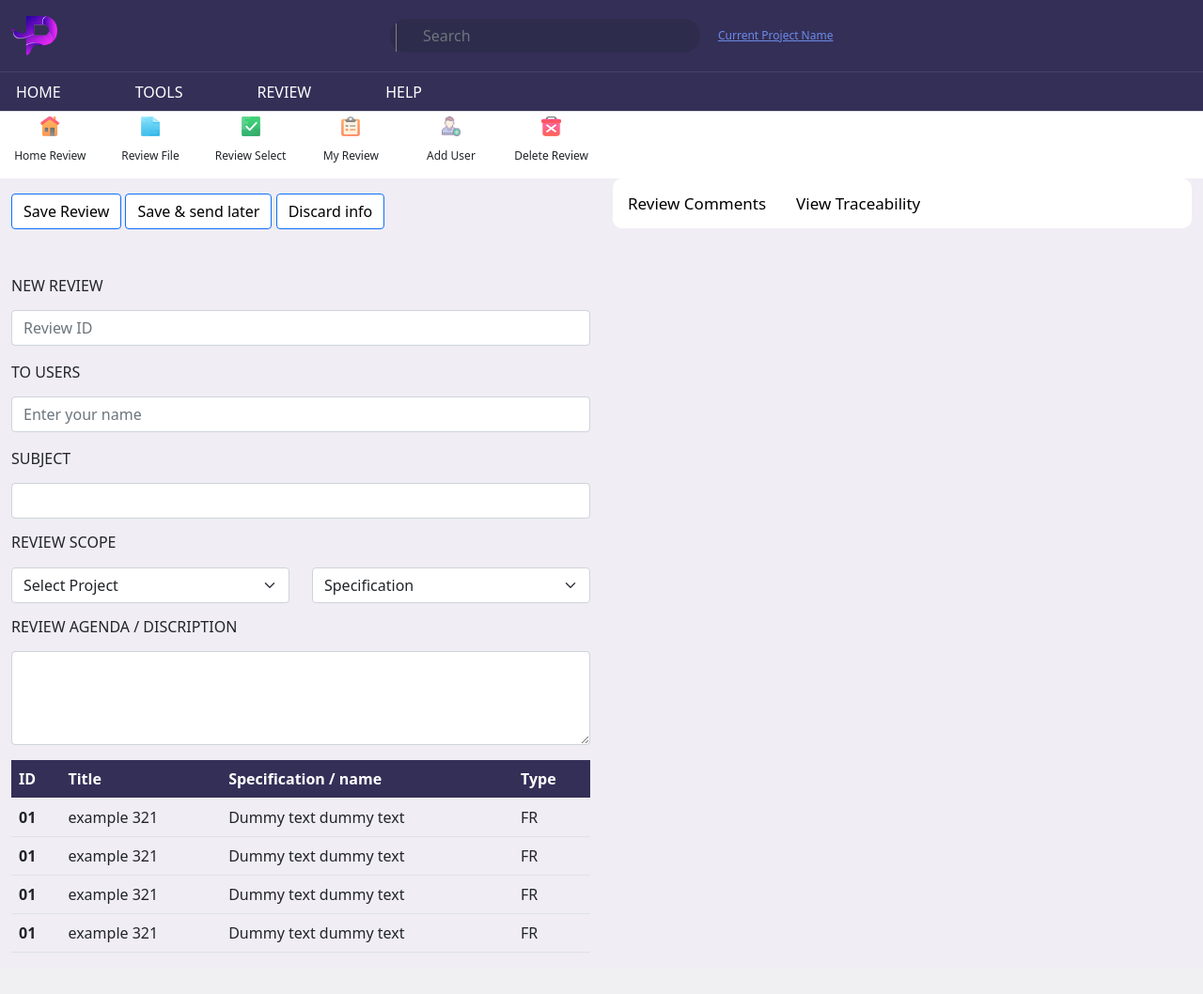
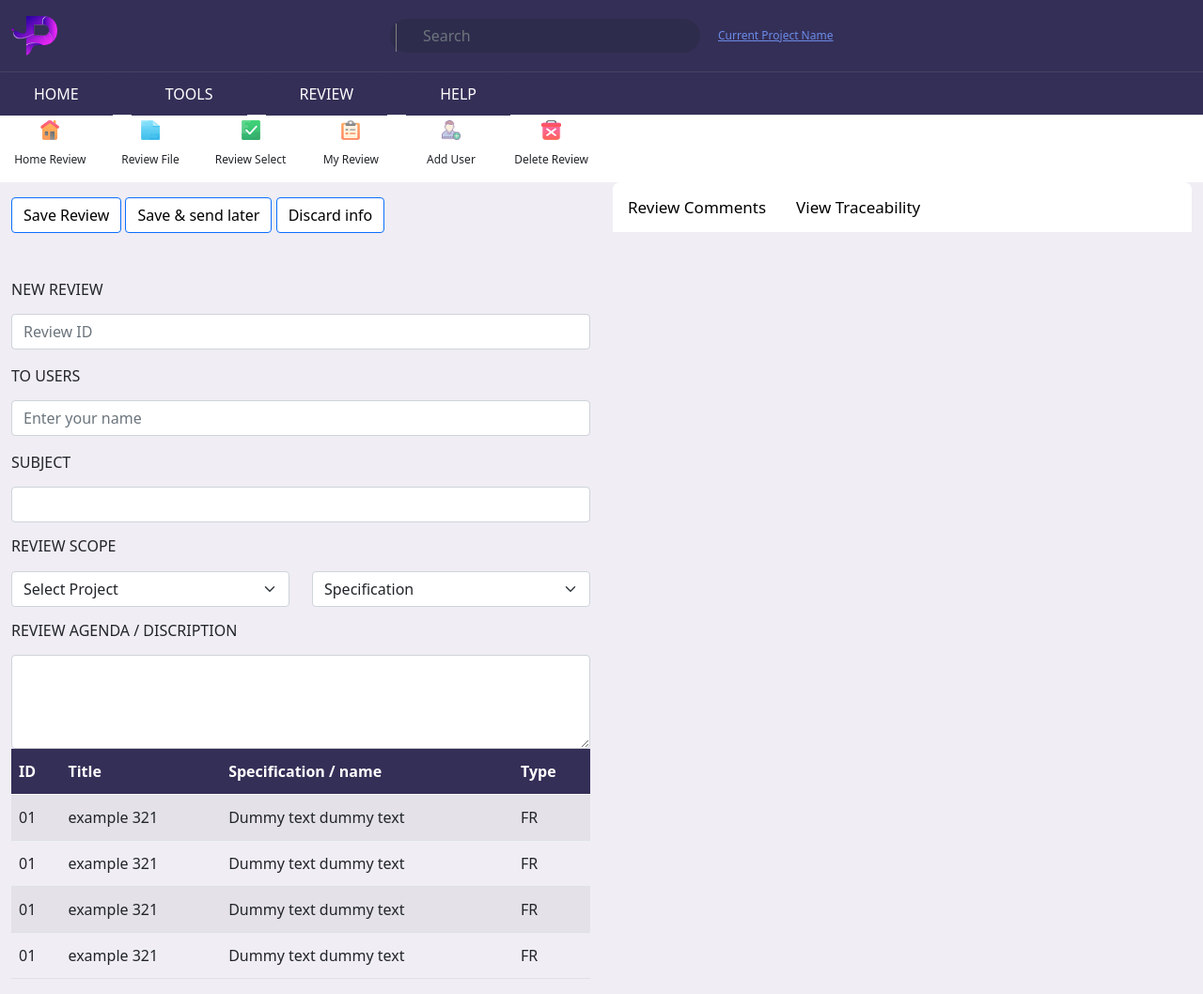
Before and after one commit to shehmirkz/current-project, a PHP site: page / in a window 1280 px wide. Shown: the whole page at 94% size. Before the commit the page ends 1014 px from the top, so only its background shows below. Run offline with PHP 8.4, Linux system fonts and the light colour scheme; some libraries are stand-ins or nearby versions.

Commit message:
todays last commit

```diff
--- a/index.html
+++ b/index.html
@@ -110,10 +110,10 @@
 
                             <nav>
                                 <div class="nav nav-tabs" id="nav-tab" role="tablist">
-                                  <button class="nav-link tab-button" id="nav-home-tab" data-bs-toggle="tab" data-bs-target="#nav-home" type="button" role="tab" aria-controls="nav-home" aria-selected="true">HOME</button>
-                                  <button class="nav-link tab-button" id="nav-profile-tab" data-bs-toggle="tab" data-bs-target="#nav-profile" type="button" role="tab" aria-controls="nav-profile" aria-selected="false">TOOLS</button>
-                                  <button class="nav-link tab-button" id="nav-contact-tab" data-bs-toggle="tab" data-bs-target="#nav-contact" type="button" role="tab" aria-controls="nav-contact" aria-selected="false">REVIEW</button>
-                                  <button class="nav-link tab-button" id="nav-help-tab" data-bs-toggle="tab" data-bs-target="#nav-help" type="button" role="tab" aria-controls="nav-help" aria-selected="false">HELP</button>
+                                  <button class="nav-link tab-buttons" id="nav-home-tab" data-bs-toggle="tab" data-bs-target="#nav-home" type="button" role="tab" aria-controls="nav-home" aria-selected="true">HOME</button>
+                                  <button class="nav-link tab-buttons" id="nav-profile-tab" data-bs-toggle="tab" data-bs-target="#nav-profile" type="button" role="tab" aria-controls="nav-profile" aria-selected="false">TOOLS</button>
+                                  <button class="nav-link tab-buttons" id="nav-contact-tab" data-bs-toggle="tab" data-bs-target="#nav-contact" type="button" role="tab" aria-controls="nav-contact" aria-selected="false">REVIEW</button>
+                                  <button class="nav-link tab-buttons" id="nav-help-tab" data-bs-toggle="tab" data-bs-target="#nav-help" type="button" role="tab" aria-controls="nav-help" aria-selected="false">HELP</button>
                                 </div>
                               </nav>
 
@@ -124,17 +124,17 @@
                                     <div class="row text-center tab-background g-0">
                                         <div class="col-xs-12 col-sm-12 col-md-12 col-lg-6">
                                             <div class="row g-0">
-                                                <div class="col-xs-6 col-sm-4 col-md-4 col-lg-2"> <img class="menu-image img-fluid" src="./icons8-home-64.png" alt=""> <p class="menu-text">Home Review</p>
+                                                <div class="col-xs-6 col-sm-4 col-md-4 col-lg-2" id="menuhover"> <img class="menu-image img-fluid" src="./icons8-home-64.png" alt=""> <p class="menu-text">Home Review</p>
                                                 </div>
-                                                <div class="col-xs-6 col-sm-4 col-md-4 col-lg-2"> <img class="menu-image img-fluid" src="./icons8-file-64.png" alt=""> <p class="menu-text">Review File</p>
+                                                <div class="col-xs-6 col-sm-4 col-md-4 col-lg-2" id="menuhover"> <img class="menu-image img-fluid" src="./icons8-file-64.png" alt=""> <p class="menu-text">Review File</p>
                                                 </div>
-                                                <div class="col-xs-6 col-sm-4 col-md-4 col-lg-2"><img class="menu-image img-fluid" src="./icons8-checked-64.png" alt=""> <p class="menu-text">Review Select</p>
+                                                <div class="col-xs-6 col-sm-4 col-md-4 col-lg-2" id="menuhover"><img class="menu-image img-fluid" src="./icons8-checked-64.png" alt=""> <p class="menu-text">Review Select</p>
                                                 </div>
-                                                <div class="col-xs-6 col-sm-4 col-md-4 col-lg-2"><img class="menu-image img-fluid" src="./icons8-survey-64.png" alt=""> <p class="menu-text">My Review</p>
+                                                <div class="col-xs-6 col-sm-4 col-md-4 col-lg-2" id="menuhover"><img class="menu-image img-fluid" src="./icons8-survey-64.png" alt=""> <p class="menu-text">My Review</p>
                                                 </div>
-                                                <div class="col-xs-6 col-sm-4 col-md-4 col-lg-2"><img class="menu-image img-fluid" src="./icons8-add-user-male-64.png" alt=""> <p class="menu-text">Add User</p>
+                                                <div class="col-xs-6 col-sm-4 col-md-4 col-lg-2" id="menuhover"><img class="menu-image img-fluid" src="./icons8-add-user-male-64.png" alt=""> <p class="menu-text">Add User</p>
                                                 </div>
-                                                <div class="col-xs-6 col-sm-4 col-md-4 col-lg-2"><img class="menu-image img-fluid" src="./icons8-delete-bin-64.png" alt=""> <p class="menu-text">Delete Review</p>
+                                                <div class="col-xs-6 col-sm-4 col-md-4 col-lg-2" id="menuhover"><img class="menu-image img-fluid" src="./icons8-delete-bin-64.png" alt=""> <p class="menu-text">Delete Review</p>
                                                 </div>
                                             </div>
                                         </div>
@@ -145,13 +145,13 @@
                                     <div class="row text-center tab-background">
                                         <div class="col-xs-12 col-sm-12 col-md-12 col-lg-6">
                                             <div class="row">
-                                                <div class="col-xs-6 col-sm-4 col-md-2 col-lg-2"><img class="menu-image img-fluid" src="./icons8-checked-64.png" alt=""> <p class="menu-text">Home Review</p>
+                                                <div class="col-xs-6 col-sm-4 col-md-2 col-lg-2" id="menuhover"><img class="menu-image img-fluid" src="./icons8-checked-64.png" alt=""> <p class="menu-text">Home Review</p>
                                                 </div>
-                                                <div class="col-xs-6 col-sm-4 col-md-2 col-lg-2"><img class="menu-image img-fluid" src="./icons8-survey-64.png" alt=""> <p class="menu-text">Home Review</p>
+                                                <div class="col-xs-6 col-sm-4 col-md-2 col-lg-2" id="menuhover"><img class="menu-image img-fluid" src="./icons8-survey-64.png" alt=""> <p class="menu-text">Home Review</p>
                                                 </div>
-                                                <div class="col-xs-6 col-sm-4 col-md-2 col-lg-2"><img class="menu-image img-fluid" src="./icons8-add-user-male-64.png" alt=""> <p class="menu-text">Home Review</p>
+                                                <div class="col-xs-6 col-sm-4 col-md-2 col-lg-2" id="menuhover"><img class="menu-image img-fluid" src="./icons8-add-user-male-64.png" alt=""> <p class="menu-text">Home Review</p>
                                                 </div>
-                                                <div class="col-xs-6 col-sm-4 col-md-2 col-lg-2"><img class="menu-image img-fluid" src="./icons8-delete-bin-64.png" alt=""> <p class="menu-text">Home Review</p>
+                                                <div class="col-xs-6 col-sm-4 col-md-2 col-lg-2" id="menuhover"><img class="menu-image img-fluid" src="./icons8-delete-bin-64.png" alt=""> <p class="menu-text">Home Review</p>
                                                 </div>
                                             </div>
                                         </div>
@@ -162,17 +162,17 @@
                                     <div class="row text-center tab-background">
                                         <div class="col-xs-12 col-sm-12 col-md-12 col-lg-6">
                                             <div class="row">
-                                                <div class="col-xs-6 col-sm-4 col-md-2 col-lg-2"> <img class="menu-image img-fluid" src="./icons8-home-64.png" alt=""> <p class="menu-text">Home Review</p>
+                                                <div class="col-xs-6 col-sm-4 col-md-2 col-lg-2" id="menuhover"> <img class="menu-image img-fluid" src="./icons8-home-64.png" alt=""> <p class="menu-text">Home Review</p>
                                                 </div>
-                                                <div class="col-xs-6 col-sm-4 col-md-2 col-lg-2"> <img class="menu-image img-fluid" src="./icons8-file-64.png" alt=""> <p class="menu-text">Home Review</p>
+                                                <div class="col-xs-6 col-sm-4 col-md-2 col-lg-2" id="menuhover"> <img class="menu-image img-fluid" src="./icons8-file-64.png" alt=""> <p class="menu-text">Home Review</p>
                                                 </div>
-                                                <div class="col-xs-6 col-sm-4 col-md-2 col-lg-2"><img class="menu-image img-fluid" src="./icons8-checked-64.png" alt=""> <p class="menu-text">Home Review</p>
+                                                <div class="col-xs-6 col-sm-4 col-md-2 col-lg-2" id="menuhover"><img class="menu-image img-fluid" src="./icons8-checked-64.png" alt=""> <p class="menu-text">Home Review</p>
                                                 </div>
-                                                <div class="col-xs-6 col-sm-4 col-md-2 col-lg-2"><img class="menu-image img-fluid" src="./icons8-survey-64.png" alt=""> <p class="menu-text">Home Review</p>
+                                                <div class="col-xs-6 col-sm-4 col-md-2 col-lg-2" id="menuhover"><img class="menu-image img-fluid" src="./icons8-survey-64.png" alt=""> <p class="menu-text">Home Review</p>
                                                 </div>
-                                                <div class="col-xs-6 col-sm-4 col-md-2 col-lg-2"><img class="menu-image img-fluid" src="./icons8-add-user-male-64.png" alt=""> <p class="menu-text">Home Review</p>
+                                                <div class="col-xs-6 col-sm-4 col-md-2 col-lg-2" id="menuhover"><img class="menu-image img-fluid" src="./icons8-add-user-male-64.png" alt=""> <p class="menu-text">Home Review</p>
                                                 </div>
-                                                <div class="col-xs-6 col-sm-4 col-md-2 col-lg-2"><img class="menu-image img-fluid" src="./icons8-delete-bin-64.png" alt=""> <p class="menu-text">Home Review</p>
+                                                <div class="col-xs-6 col-sm-4 col-md-2 col-lg-2" id="menuhover"><img class="menu-image img-fluid" src="./icons8-delete-bin-64.png" alt=""> <p class="menu-text">Home Review</p>
                                                 </div>
                                             </div>
                                         </div>
@@ -183,12 +183,12 @@
                                     <div class="row text-center tab-background">
                                         <div class="col-xs-12 col-sm-12 col-md-12 col-lg-6">
                                             <div class="row">
-                                                <div class="col-xs-6 col-sm-4 col-md-2 col-lg-2"> <img class="menu-image img-fluid" src="./icons8-home-64.png" alt=""> <p class="menu-text">Home Review</p>
+                                                <div class="col-xs-6 col-sm-4 col-md-2 col-lg-2" id="menuhover"> <img class="menu-image img-fluid" src="./icons8-home-64.png" alt=""> <p class="menu-text">Home Review</p>
                                                 </div>
-                                                <div class="col-xs-6 col-sm-4 col-md-2 col-lg-2"> <img class="menu-image img-fluid" src="./icons8-file-64.png" alt=""> <p class="menu-text">Home Review</p>
+                                                <div class="col-xs-6 col-sm-4 col-md-2 col-lg-2" id="menuhover"> <img class="menu-image img-fluid" src="./icons8-file-64.png" alt=""> <p class="menu-text">Home Review</p>
                                                 </div>
 
-                                                <div class="col-xs-6 col-sm-4 col-md-2 col-lg-2"><img class="menu-image img-fluid" src="./icons8-delete-bin-64.png" alt=""> <p class="menu-text">Home Review</p>
+                                                <div class="col-xs-6 col-sm-4 col-md-2 col-lg-2" id="menuhover"><img class="menu-image img-fluid" src="./icons8-delete-bin-64.png" alt=""> <p class="menu-text">Home Review</p>
                                                 </div>
                                             </div>
                                         </div>
@@ -197,10 +197,6 @@
                               </div>
         </section>
 
-
-
-
-
         <section class="splitter-section">
             <div class="container-fluid">
                 <div class="row">
@@ -208,11 +204,7 @@
                             <div class="row pt-3 pb-5">
                                 <div class="col-xs-12 col-sm-12 col-md-8 col-lg-12">
                                     <button type="button" class="btn bg-white btn-outline-primary">Save Review</button>
-
-
                                     <button type="button" class="btn bg-white btn-outline-primary">Save & send later</button>
-
-
                                     <button type="button" class="btn bg-white btn-outline-primary">Discard info</button>
                                 </div>
                             </div>
@@ -220,6 +212,7 @@
                             <div class="mb-3">
                                 <label for="formGroupExampleInput" class="form-label"><h6>NEW REVIEW</h6></label>
                                 <input type="text" class="form-control" id="formGroupExampleInput" placeholder="Review ID">
+
                               </div>
                               <div class="mb-3">
                                 <label for="formGroupExampleInput2" class="form-label"><h6>TO USERS</h6></label>
@@ -269,10 +262,9 @@
 
                             <div class="row">
                                 <div class="col-12">
-                                    <table class="table table-striped table-hover">
-                                        <table class="table rounded-3">
-                                            <thead class="table-heading rounded-3">
-                                              <tr>
+                                    <table class="table table-striped table-hover rounded-3">
+                                            <thead class="table-heading">
+                                              <tr class="lh-lg">
                                                 <th scope="col">ID</th>
                                                 <th scope="col">Title</th>
                                                 <th scope="col">Specification / name</th>
@@ -280,36 +272,35 @@
                                               </tr>
                                             </thead>
                                             <tbody>
-                                              <tr>
-                                                <th scope="row">01</th>
+                                              <tr class="lh-lg">
+                                                <td scope="row">01</th>
                                                 <td>example 321</td>
                                                 <td>Dummy text dummy text</td>
                                                 <td>FR</td>
                                               </tr>
-                                              <tr>
-                                                <th scope="row">01</th>
+                                              <tr class="lh-lg">
+                                                <td scope="row">01</th>
                                                 <td>example 321</td>
                                                 <td>Dummy text dummy text</td>
                                                 <td>FR</td>
                                               </tr>
-                                              <tr>
-                                                <th scope="row">01</th>
+                                              <tr class="lh-lg">
+                                                <td scope="row">01</th>
                                                 <td>example 321</td>
                                                 <td>Dummy text dummy text</td>
                                                 <td>FR</td>
                                               </tr>
-                                              <tr>
-                                                <th scope="row">01</th>
+                                              <tr class="lh-lg">
+                                                <td scope="row">01</th>
                                                 <td>example 321</td>
                                                 <td>Dummy text dummy text</td>
                                                 <td>FR</td>
                                               </tr>
                                             </tbody>
-                                          </table>
                                       </table>
                                 </div>
+                            </div>
                         </div>
-                    </div>
 
 
 
@@ -331,10 +322,9 @@
 
                             <div class="row">
                                 <div class="col-12">
-                                    <table class="table table-striped table-hover">
-                                        <table class="table rounded-3">
-                                            <thead class="table-heading rounded-3">
-                                              <tr>
+                                    <table class="table table-striped table-hover rounded-3">
+                                            <thead class="table-heading">
+                                              <tr class="lh-lg">
                                                 <th scope="col">ID</th>
                                                 <th scope="col">Title</th>
                                                 <th scope="col">Specification / name</th>
@@ -342,32 +332,32 @@
                                               </tr>
                                             </thead>
                                             <tbody>
-                                              <tr>
+                                              <tr class="lh-lg">
                                                 <th scope="row">345</th>
                                                 <td>This is a test comment lets get started</td>
                                                 <td>Abdul Rehman</td>
                                                 <td>New</td>
                                               </tr>
-                                              <tr>
+                                              <tr class="lh-lg">
                                                 <th scope="row">345</th>
                                                 <td>This is a test comment lets get started</td>
                                                 <td>Abdul Rehman</td>
                                                 <td>New</td>
                                               </tr>
-                                              <tr>
+                                              <tr class="lh-lg">
                                                 <th scope="row">345</th>
                                                 <td>This is a test comment lets get started</td>
                                                 <td>Abdul Rehman</td>
                                                 <td>New</td>
                                               </tr>
-                                              <tr>
+                                              <tr class="lh-lg">
                                                 <th scope="row">345</th>
                                                 <td>This is a test comment lets get started</td>
                                                 <td>Abdul Rehman</td>
                                                 <td>New</td>
                                               </tr>
                                             </tbody>
-                                          </table>
+
                                       </table>
                                 </div>
                             </div>
@@ -398,6 +388,7 @@
                             <h3>Second Tabs</h3>
                             <p>Developed By Shehmir</p>
                           </div>
+
                     </div>
                 </div>
             </div>
--- a/style.css
+++ b/style.css
@@ -123,10 +123,19 @@ li {
 }
 
 
-.tab-button {
-    margin-right: 45px;
+.tab-buttons {
+    margin-right: 20px;
+    padding: 10px 35px !important;
+    background: #342f57 !important;
     color: #fff !important;
+    cursor: pointer;
 }
+
+.tab-buttons:hover{
+    color: #6f91f2 !important;
+    background: #fff !important;
+}
+
 
 
 .menu-text {
@@ -135,11 +144,24 @@ li {
     font-size: 14px;
 }
 
+
 .menu-image {
     width: 19%;
     height: 30% !important;
     margin-top: 5px;
+
 }
+
+
+#menuhover {
+    cursor: pointer;
+}
+
+#menuhover:hover {
+    background: rgba(211, 211, 211, 0.199);
+    border-bottom: 2px solid #6f91f2;
+}
+
 
 .splitter-section {
     background: #f0edf4;
@@ -163,7 +185,7 @@ li {
 /* Style the tab */
 .tab {
     overflow: hidden;
-    border-radius: 10px;
+    border-radius: 8px 8px 0 0;
     background-color:  #fff;
   }
 
@@ -177,7 +199,7 @@ li {
     padding: 14px 16px;
     transition: 0.3s;
     font-size: 17px;
-    border-radius: 10px;
+    border-radius: 8px 8px 0 0;
   }
 
   /* Change background color of buttons on hover */
@@ -194,7 +216,7 @@ li {
   .tabcontent {
     display: none;
     padding: 6px 12px;
-    border-radius: 10px;
+    border-radius: 8px 8px 0 0;
     border-top: none;
   }
 
```
